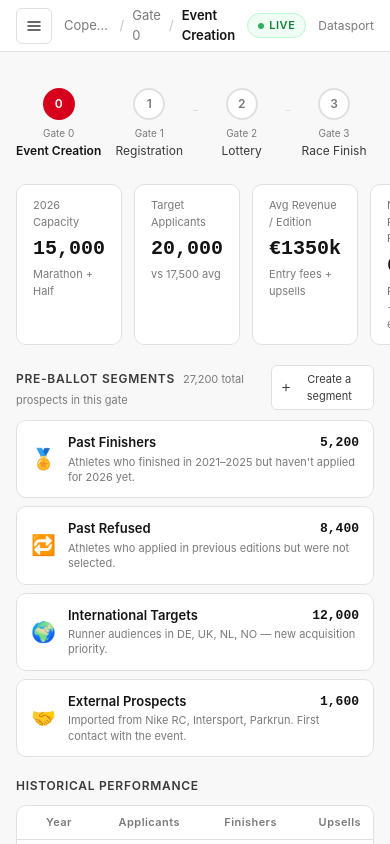
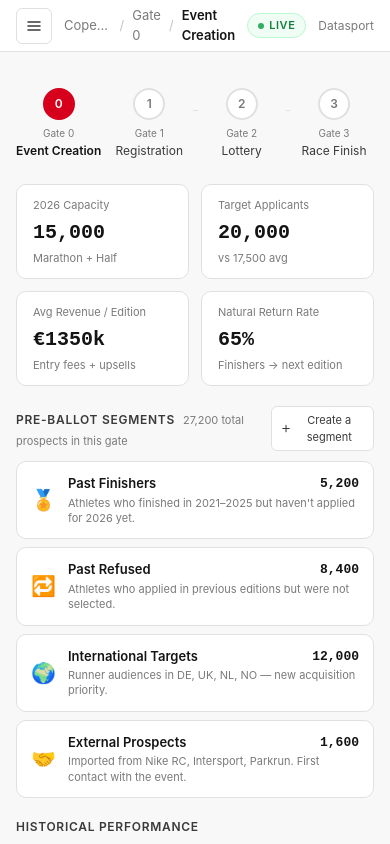
Before and after one commit to rmalet-datasport/sparta-copilot-poc, a Next.js app: page /gate/creation in a window 390 px wide. Built offline with nearby package versions, Linux system fonts and the light colour scheme; a web font is replaced by a local one.

Commit message:
fix: KPI grid 2 columns on mobile (was overflowing at 4)

```diff
--- a/app/gate/creation/page.tsx
+++ b/app/gate/creation/page.tsx
@@ -103,7 +103,7 @@ export default function CreationPage() {
       <GateTimeline activeGate="creation" />
 
       {/* KPI strip */}
-      <div style={{ display: 'grid', gridTemplateColumns: 'repeat(4, 1fr)', gap: 12, margin: '20px 0' }}>
+      <div className="sparta-kpi-grid" style={{ display: 'grid', gridTemplateColumns: 'repeat(4, 1fr)', gap: 12, margin: '20px 0' }}>
         {[
           { label: '2026 Capacity', value: EVENT.capacity.toLocaleString(), sub: 'Marathon + Half' },
           { label: 'Target Applicants', value: EVENT.totalApplicants.toLocaleString(), sub: `vs ${kpi.historicalAvgApplicants.toLocaleString()} avg` },
--- a/app/gate/finish/page.tsx
+++ b/app/gate/finish/page.tsx
@@ -123,7 +123,7 @@ export default function FinishPage() {
       <GateTimeline activeGate="finish" />
 
       {/* KPI strip */}
-      <div style={{ display: 'grid', gridTemplateColumns: 'repeat(4, 1fr)', gap: 12, margin: '20px 0' }}>
+      <div className="sparta-kpi-grid" style={{ display: 'grid', gridTemplateColumns: 'repeat(4, 1fr)', gap: 12, margin: '20px 0' }}>
         {[
           { label: 'Total Finishers', value: kpi.totalFinishers.toLocaleString(), sub: 'May 17, 2026' },
           { label: 'Avg Finish Time', value: kpi.avgFinishTime, sub: 'All distances' },
--- a/app/gate/lottery/page.tsx
+++ b/app/gate/lottery/page.tsx
@@ -132,7 +132,7 @@ export default function LotteryPage() {
       <GateTimeline activeGate="lottery" />
 
       {/* KPI strip */}
-      <div style={{ display: 'grid', gridTemplateColumns: 'repeat(4, 1fr)', gap: 12, margin: '20px 0' }}>
+      <div className="sparta-kpi-grid" style={{ display: 'grid', gridTemplateColumns: 'repeat(4, 1fr)', gap: 12, margin: '20px 0' }}>
         {[
           { label: 'Total Confirmed', value: kpi.totalConfirmed.toLocaleString(), sub: 'Registered for 2026' },
           { label: 'On Waitlist', value: kpi.totalWaitlist.toLocaleString(), sub: 'Awaiting spot' },
--- a/app/gate/registration/page.tsx
+++ b/app/gate/registration/page.tsx
@@ -130,7 +130,7 @@ export default function RegistrationPage() {
       <GateTimeline activeGate="registration" />
 
       {/* KPI strip */}
-      <div style={{ display: 'grid', gridTemplateColumns: 'repeat(4, 1fr)', gap: 12, margin: '20px 0' }}>
+      <div className="sparta-kpi-grid" style={{ display: 'grid', gridTemplateColumns: 'repeat(4, 1fr)', gap: 12, margin: '20px 0' }}>
         {[
           { label: 'Total Applications', value: kpi.totalApplications.toLocaleString(), sub: '2026 ballot' },
           { label: 'Avg Candidacy Score', value: `${kpi.avgCandidacyScore}/100`, sub: 'Composite score' },
--- a/app/globals.css
+++ b/app/globals.css
@@ -139,6 +139,11 @@ body {
 }
 
 @media (max-width: 767px) {
+  /* KPI grid: 2 columns instead of 4 */
+  .sparta-kpi-grid {
+    grid-template-columns: repeat(2, 1fr) !important;
+  }
+
   /* Sidebar becomes a slide-in drawer */
   .sparta-sidebar {
     position: fixed;
```
